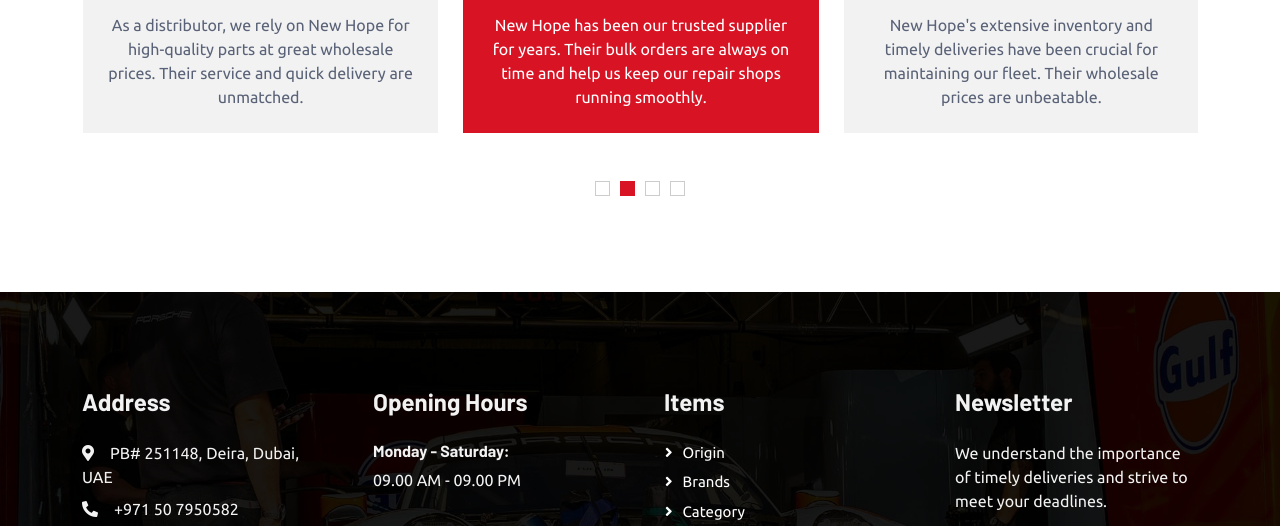
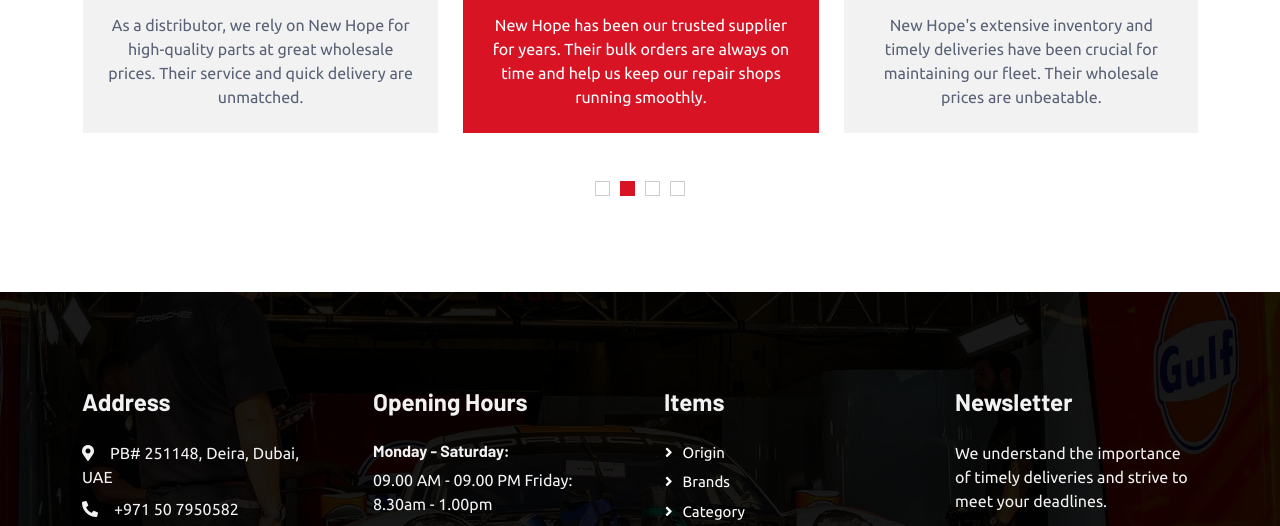
Before and after one commit to newhopeautodubai/UAE, a plain HTML site: page index.html in a window 1280 px wide. Shown: the part 4594-5120 px from the top of the page. Drawn offline with nearby package versions, Linux system fonts and the light colour scheme.

Commit message:
Update index.html

```diff
--- a/index.html
+++ b/index.html
@@ -564,7 +564,7 @@
                 <div class="col-lg-3 col-md-6">
                     <h4 class="text-light mb-4">Opening Hours</h4>
                     <h6 class="text-light">Monday - Saturday:</h6>
-                    <p class="mb-4">09.00 AM - 09.00 PM</p>
+                    <p class="mb-4">09.00 AM - 09.00 PM Friday: 8.30am - 1.00pm</p>
                 </div>
                 <div class="col-lg-3 col-md-6">
                     <h4 class="text-light mb-4">Items</h4>
```
